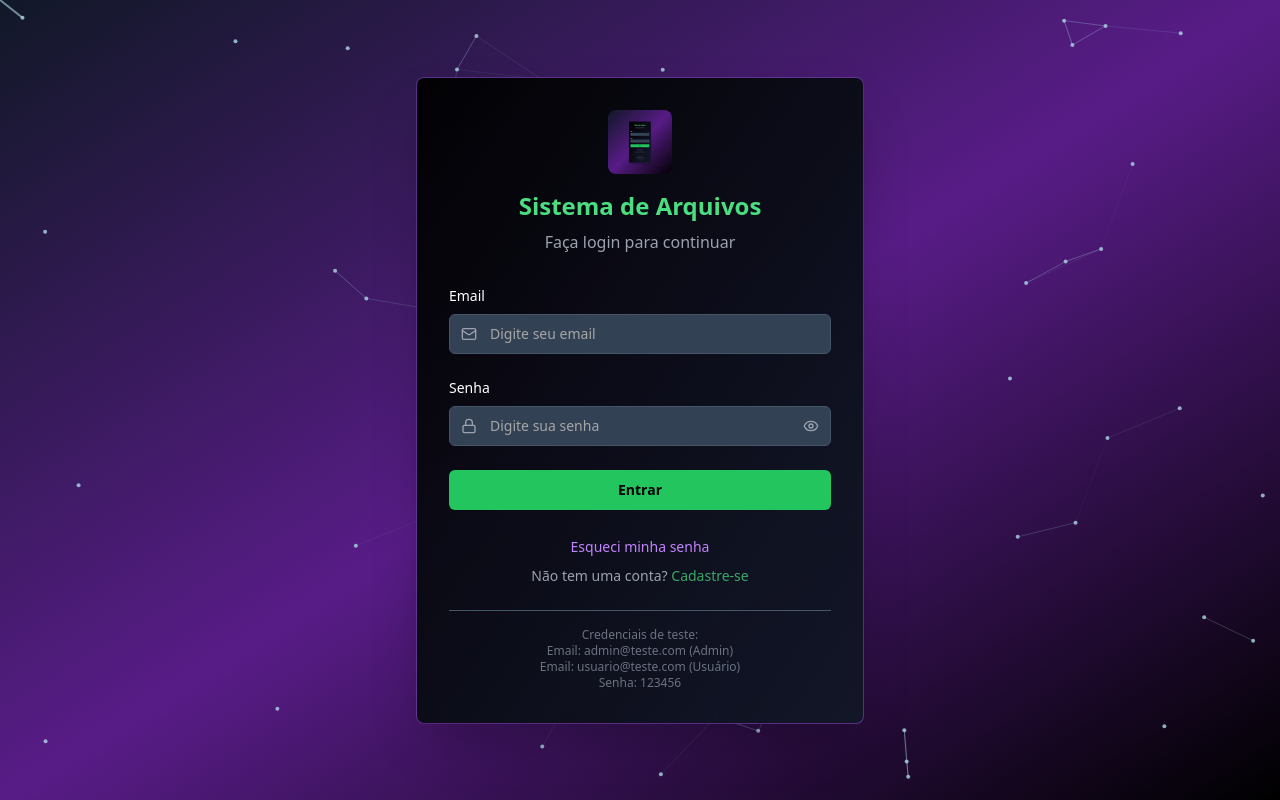
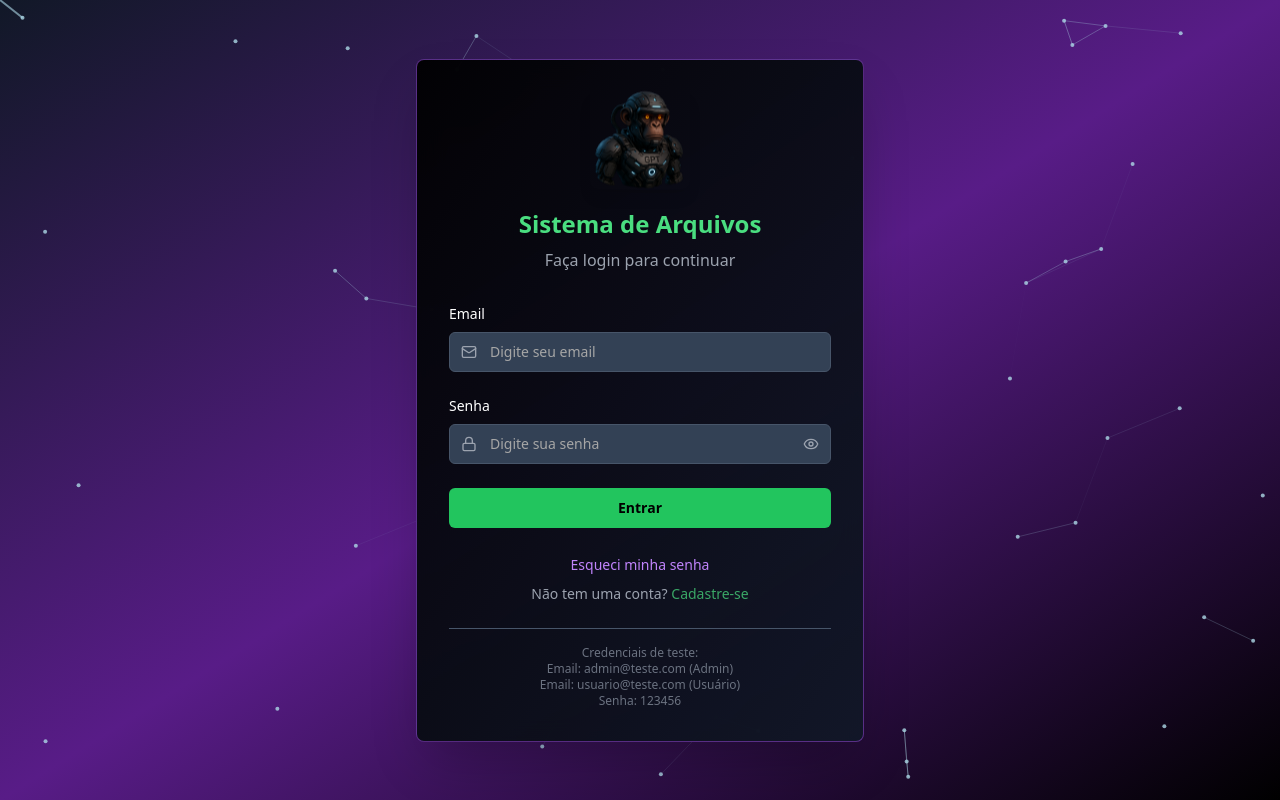
Before and after one commit to Facility2025/mystic-mirror-web-copy, a React (Vite) app: page / in a window 1280 px wide. Built offline with nearby package versions, Linux system fonts and the light colour scheme.

Commit message:
Refactor: Use image in login card
Change the image in the login card to the provided image, floating, and in a 100x100 pixel format.

```diff
--- a/src/components/LoginFormCard.tsx
+++ b/src/components/LoginFormCard.tsx
@@ -1,4 +1,3 @@
-
 import React, { useState } from 'react';
 import { Eye, EyeOff, Mail, Lock } from 'lucide-react';
 import { Button } from '@/components/ui/button';
@@ -25,9 +24,12 @@ const LoginFormCard = ({ onLogin, onRegisterClick }: LoginFormCardProps) => {
         <div className="text-center mb-8">
           <div className="flex justify-center mb-4">
             <img
-              src="/lovable-uploads/3aff111f-532c-4981-9574-0b45374b5d87.png"
+              src="/lovable-uploads/912d8eeb-60bb-4d7d-b946-a9dd27ced49e.png"
               alt="Sistema de Arquivos"
-              className="h-16 w-16 rounded-lg"
+              className="h-[100px] w-[100px] rounded-lg shadow-lg hover:shadow-xl transition-all duration-300 hover:scale-110 hover:-translate-y-2 hover:rotate-3 filter hover:brightness-110"
+              style={{
+                animation: 'float 3s ease-in-out infinite'
+              }}
             />
           </div>
           <h1 className="text-2xl font-bold text-green-400 mb-2">Sistema de Arquivos</h1>
@@ -110,6 +112,17 @@ const LoginFormCard = ({ onLogin, onRegisterClick }: LoginFormCardProps) => {
           </div>
         </form>
       </div>
+
+      <style jsx>{`
+        @keyframes float {
+          0%, 100% {
+            transform: translateY(0px);
+          }
+          50% {
+            transform: translateY(-10px);
+          }
+        }
+      `}</style>
     </div>
   );
 };
```
Also changed, not shown: public/lovable-uploads/912d8eeb-60bb-4d7d-b946-a9dd27ced49e.png (added).
